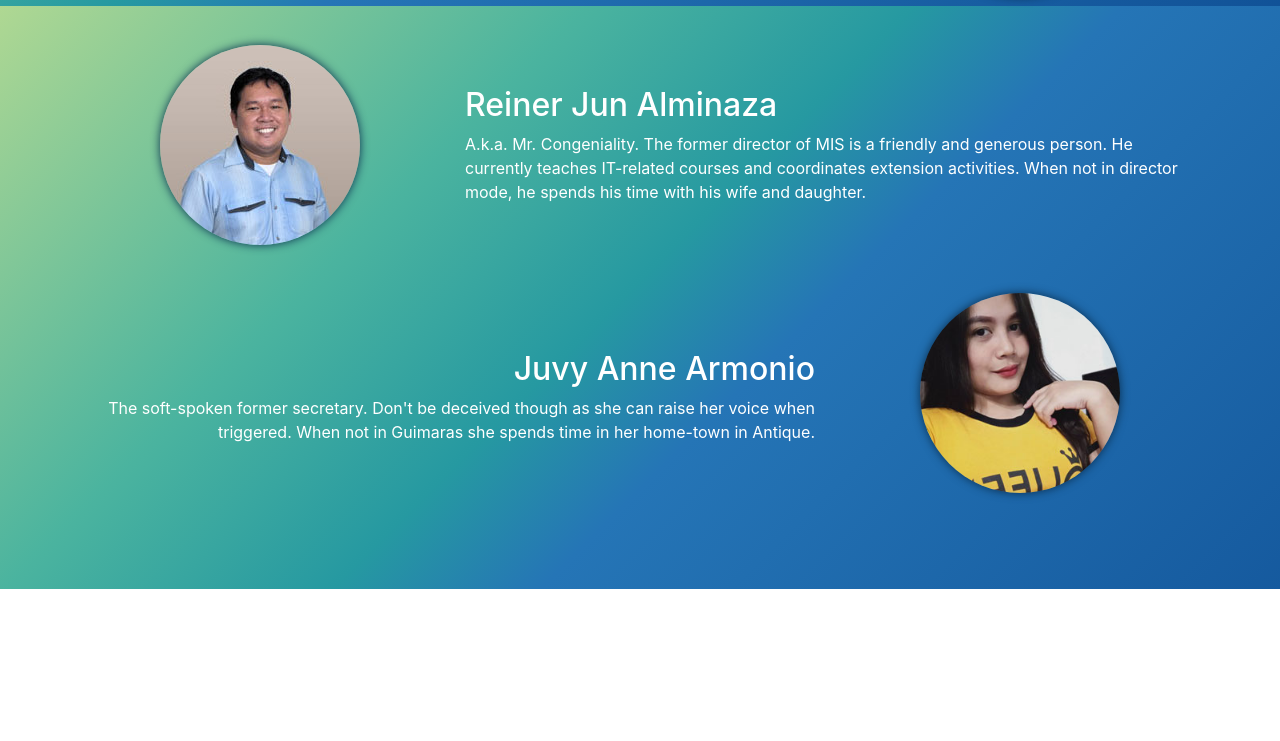
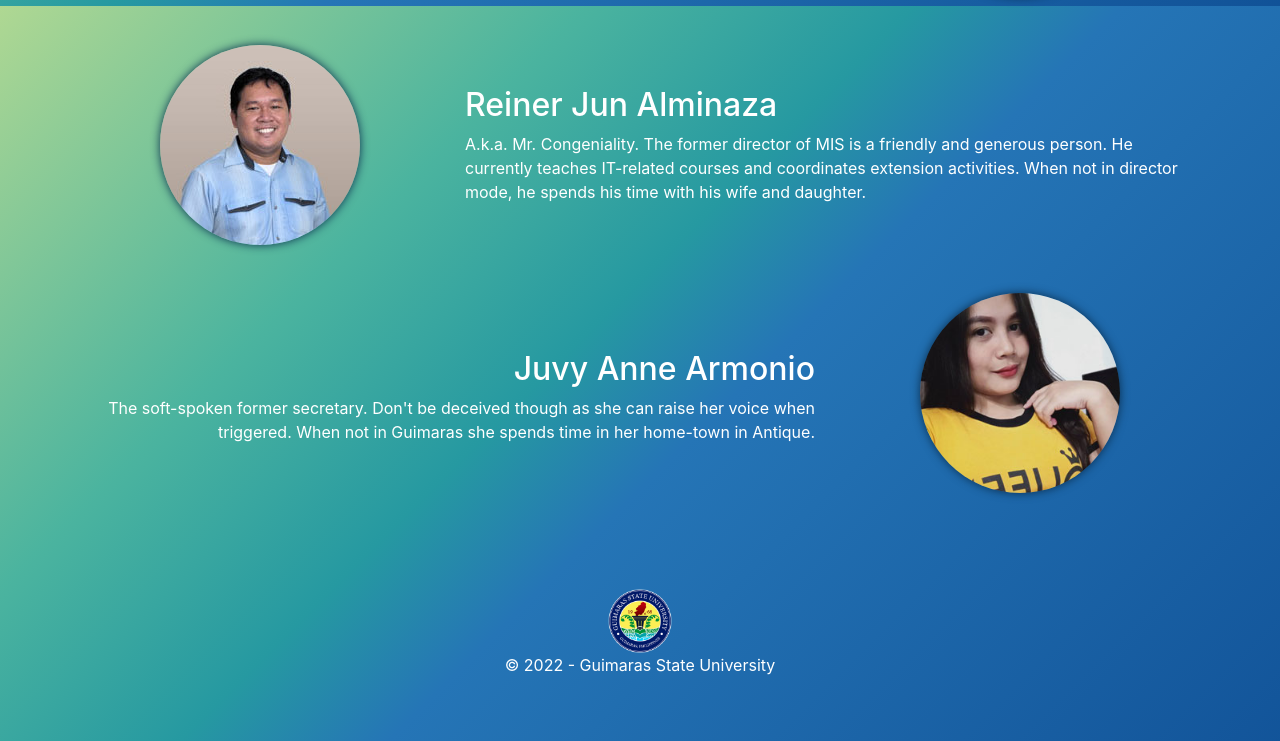
Before and after one commit to gsu-edu-ph-mis/misoweb, a website: page index.html in a window 1280 px wide. Shown: the part 1594-2335 px from the top of the page. Before the commit the page ends 2183 px from the top, so only its background shows below. Drawn offline with Linux system fonts and the light colour scheme.

Commit message:
Add footer

```diff
--- a/index.html
+++ b/index.html
@@ -89,6 +89,12 @@
                 <p>The soft-spoken former secretary. Don't be deceived though as she can raise her voice when triggered. When not in Guimaras she spends time in her home-town in Antique.</p>
             </div>
         </div>
+        <div class="row">
+            <div class="col-md-12 text-center pt-5">
+                <a href="https://www.gsu.edu.ph"><img src="/images/logo-gsu.png" alt="Logo" width="64" height="64"></a>
+                <p>&copy; 2022 - Guimaras State University</p>
+            </div>
+        </div>
     </div>
     <script src="/js/jquery.min.js"></script>
     <script>
```
Also changed, not shown: images/logo-gsu.png (added).
